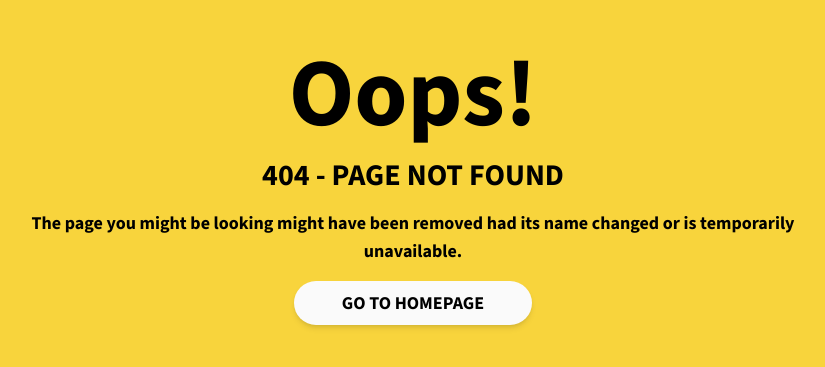
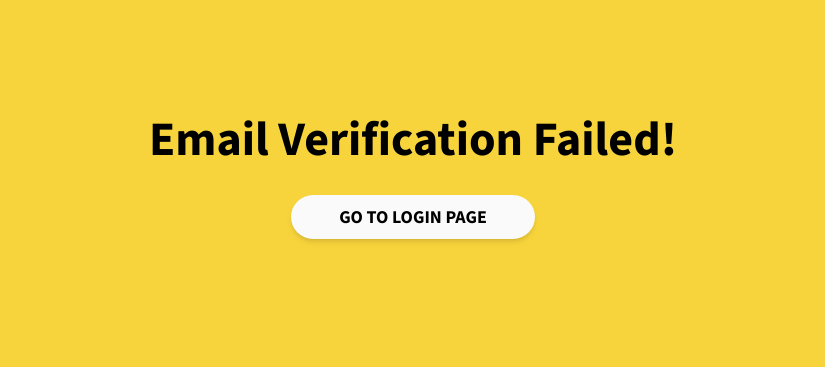
Before and after one commit to ReiTony/EduPlay-main, a React (Vite) app in the folder Client/: page /user/verify-email in a window 1280 px wide. Before the commit this address had no page. Shown: the part 215-582 px from the top of the page, without its empty margins (227-1052 px from the left). Built offline with nearby package versions, Linux system fonts and the light colour scheme; no server answers; a web font is replaced by a local one.

Commit message:
add verification email page

```diff
--- a/Client/src/App.jsx
+++ b/Client/src/App.jsx
@@ -52,6 +52,7 @@ import Admin_EditStudent from "./component/Admin_EditStudent";
 import Admin_TeacherAccounts from "./component/Admin_TeacherAccounts";
 import Admin_AddTeacher from "./component/Admin_AddTeacher";
 import Admin_EditTeacher from "./component/Admin_EditTeacher";
+import EmailVerified from "./component/EmailVerified";
 
 const queryClient = new QueryClient();
 
@@ -120,6 +121,8 @@ function App() {
               <Route path="teacher-accounts/:accountId" element={<Admin_EditTeacher />} />
             </Route>
 
+            <Route path="/user/verify-email" element={<EmailVerified />} />
+
             <Route path="*" element={<NotFound />} />
           </Routes>
         </BrowserRouter>
--- /dev/null
+++ b/Client/src/component/EmailVerified.jsx
@@ -0,0 +1,40 @@
+import { useState, useEffect } from "react";
+import { useNavigate } from "react-router-dom";
+import axios from "axios";
+
+function EmailVerified() {
+  const navigate = useNavigate();
+  const [isVerifying, setIsVerifying] = useState(true);
+  const [isSuccess, setIsSuccess] = useState(false);
+
+  useEffect(() => {
+    const searchParams = new URLSearchParams(window.location.search);
+    const verificationToken = searchParams.get("token");
+    const email = searchParams.get("email");
+    axios
+      .post(`${import.meta.env.VITE_API}teacher/verify-email`, { verificationToken, email })
+      .then(() => setIsSuccess(true))
+      .catch(() => setIsSuccess(false))
+      .finally(() => setIsVerifying(false));
+  }, []);
+
+  return (
+    <div className="flex justify-center min-h-screen bg-[#f8d43c]">
+      <div className="flex flex-col justify-center items-center gap-4 font-sourceSans3" style={{ maxWidth: "768px" }}>
+        {isVerifying ? (
+          <h1 className="text-5xl font-bold text-center">Verifying...</h1>
+        ) : (
+          <>
+            <h1 className="text-5xl font-bold text-center">{isSuccess ? "Email Verification Successful!" : "Email Verification Failed!"}</h1>
+            {isSuccess && <h4 className="text-xl font-bold text-center">Your email has been successfully verified.</h4>}
+            <button className="text-lg bg-neutral-50 shadow-md my-4 py-2 px-12 font-bold rounded-full hover:brightness-95 hover:shadow-lg" onClick={() => navigate("/teacher/login")}>
+              GO TO LOGIN PAGE
+            </button>
+          </>
+        )}
+      </div>
+    </div>
+  );
+}
+
+export default EmailVerified;
```
